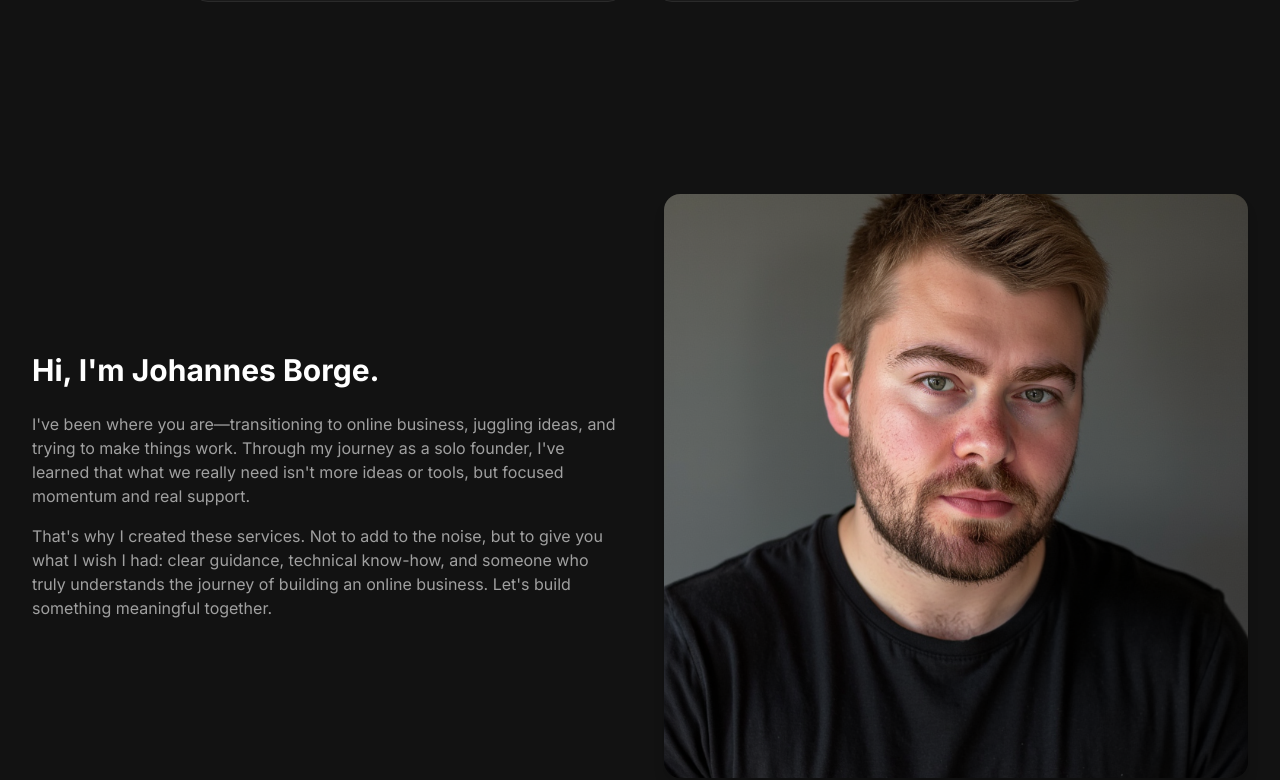
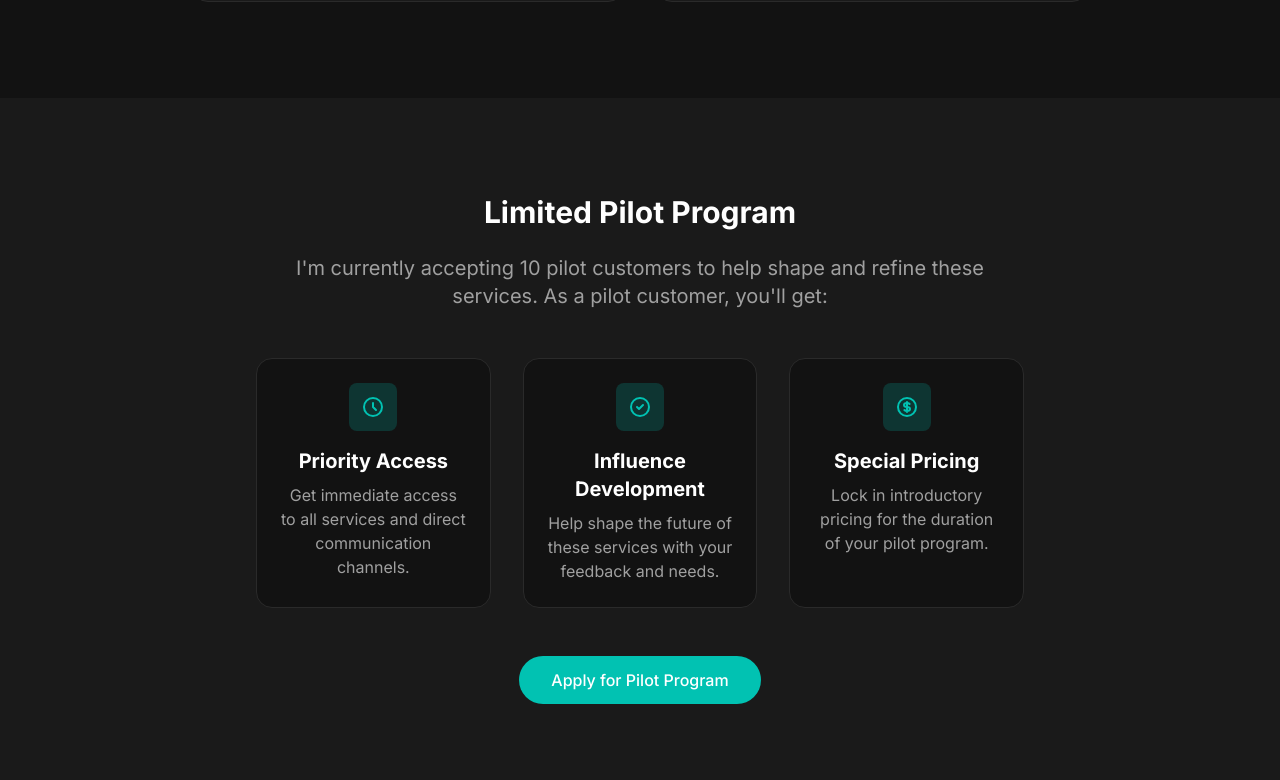
Before and after one commit to JohannesBorge/borge, a Next.js app: page / in a window 1280 px wide. Shown: the part 1104-1884 px from the top of the page. Built offline with nearby package versions, Linux system fonts and the light colour scheme.

Commit message:
Add Limited Pilot Program section

```diff
--- a/app/page.tsx
+++ b/app/page.tsx
@@ -106,6 +106,55 @@ export default function Home() {
                 </Link>
               </motion.div>
             ))}
+          </div>
+        </div>
+      </section>
+
+      {/* Pilot Customers Section */}
+      <section className="py-24 bg-surface">
+        <div className="max-w-7xl mx-auto px-4 sm:px-6 lg:px-8">
+          <div className="text-center max-w-3xl mx-auto">
+            <h2 className="text-3xl font-bold mb-6 text-text-primary animate-fade-in">Limited Pilot Program</h2>
+            <p className="text-xl text-text-secondary mb-8 animate-fade-in-up">
+              I'm currently accepting 10 pilot customers to help shape and refine these services. As a pilot customer, you'll get:
+            </p>
+            <div className="grid md:grid-cols-3 gap-8 mt-12">
+              <div className="bg-background p-6 rounded-2xl border border-border">
+                <div className="w-12 h-12 bg-teal-500/20 rounded-lg flex items-center justify-center mb-4 mx-auto">
+                  <svg className="w-6 h-6 text-teal-500" fill="none" stroke="currentColor" viewBox="0 0 24 24">
+                    <path strokeLinecap="round" strokeLinejoin="round" strokeWidth={2} d="M12 8v4l3 3m6-3a9 9 0 11-18 0 9 9 0 0118 0z" />
+                  </svg>
+                </div>
+                <h3 className="text-xl font-bold mb-2 text-text-primary">Priority Access</h3>
+                <p className="text-text-secondary">Get immediate access to all services and direct communication channels.</p>
+              </div>
+              <div className="bg-background p-6 rounded-2xl border border-border">
+                <div className="w-12 h-12 bg-teal-500/20 rounded-lg flex items-center justify-center mb-4 mx-auto">
+                  <svg className="w-6 h-6 text-teal-500" fill="none" stroke="currentColor" viewBox="0 0 24 24">
+                    <path strokeLinecap="round" strokeLinejoin="round" strokeWidth={2} d="M9 12l2 2 4-4m6 2a9 9 0 11-18 0 9 9 0 0118 0z" />
+                  </svg>
+                </div>
+                <h3 className="text-xl font-bold mb-2 text-text-primary">Influence Development</h3>
+                <p className="text-text-secondary">Help shape the future of these services with your feedback and needs.</p>
+              </div>
+              <div className="bg-background p-6 rounded-2xl border border-border">
+                <div className="w-12 h-12 bg-teal-500/20 rounded-lg flex items-center justify-center mb-4 mx-auto">
+                  <svg className="w-6 h-6 text-teal-500" fill="none" stroke="currentColor" viewBox="0 0 24 24">
+                    <path strokeLinecap="round" strokeLinejoin="round" strokeWidth={2} d="M12 8c-1.657 0-3 .895-3 2s1.343 2 3 2 3 .895 3 2-1.343 2-3 2m0-8c1.11 0 2.08.402 2.599 1M12 8V7m0 1v8m0 0v1m0-1c-1.11 0-2.08-.402-2.599-1M21 12a9 9 0 11-18 0 9 9 0 0118 0z" />
+                  </svg>
+                </div>
+                <h3 className="text-xl font-bold mb-2 text-text-primary">Special Pricing</h3>
+                <p className="text-text-secondary">Lock in introductory pricing for the duration of your pilot program.</p>
+              </div>
+            </div>
+            <div className="mt-12">
+              <button
+                onClick={() => setIsContactModalOpen(true)}
+                className="bg-teal-500 text-text-primary px-8 py-3 rounded-full font-medium hover:bg-teal-600 transition-all duration-300 transform hover:scale-105 hover:shadow-lg"
+              >
+                Apply for Pilot Program
+              </button>
+            </div>
           </div>
         </div>
       </section>
```
